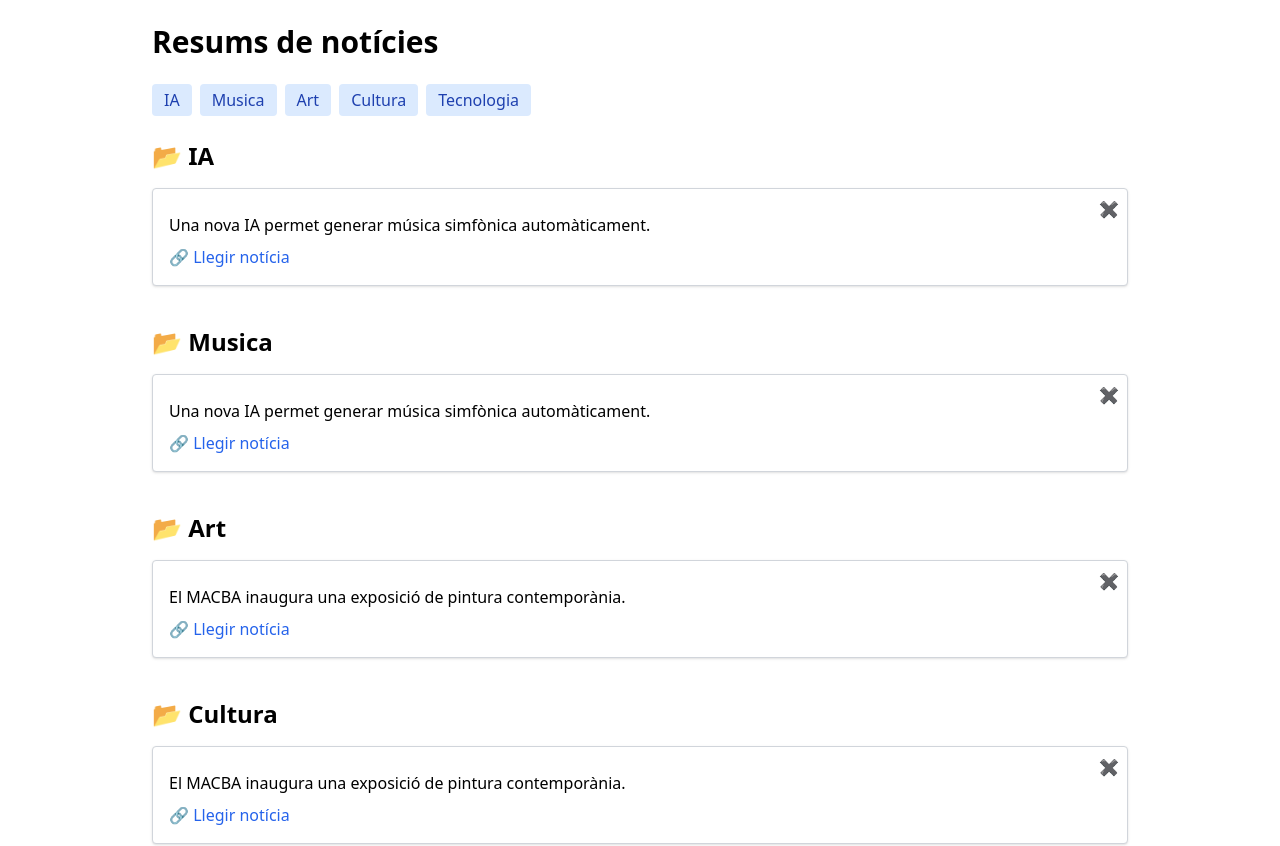
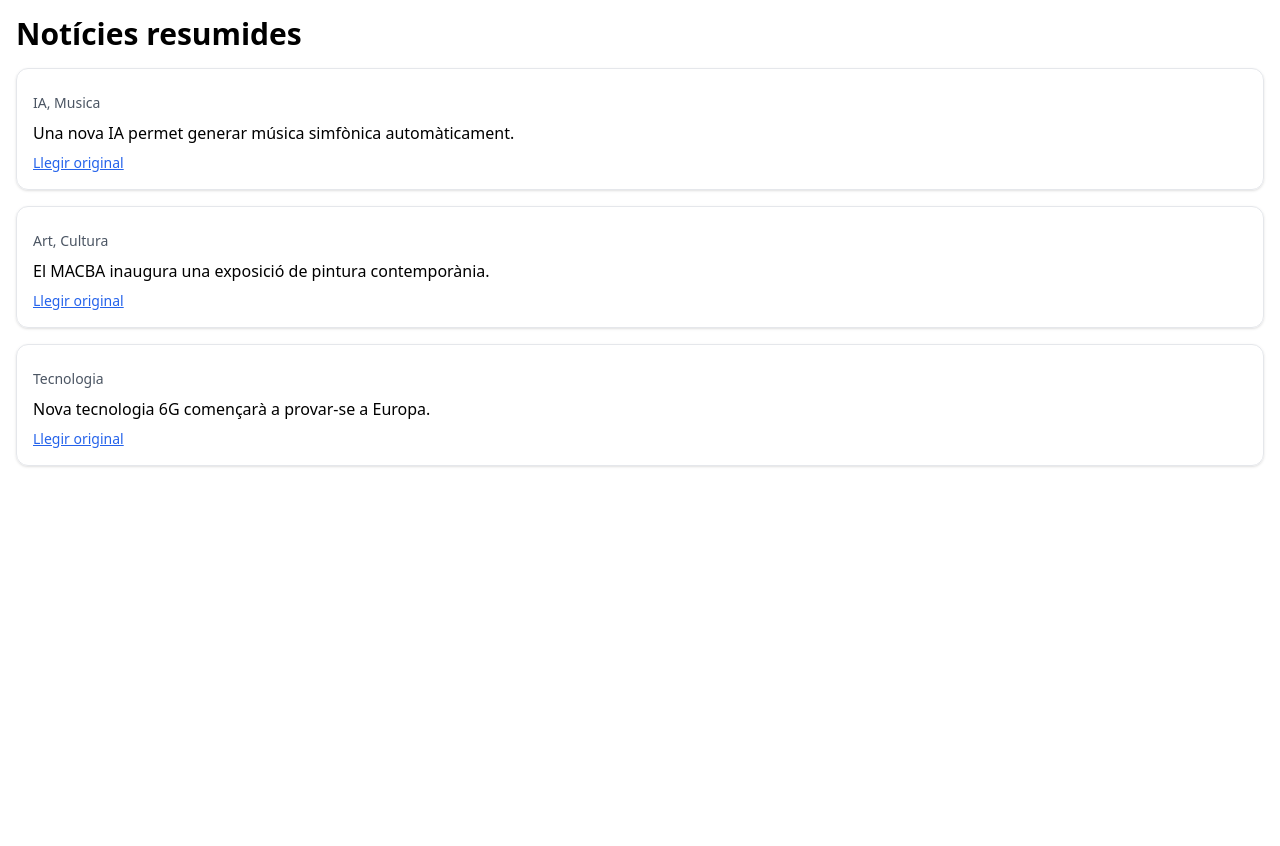
Before and after one commit to Celuloide75/Noticies_ai, a React (Vite) app in the folder web-tailwind/: page / in a window 1280 px wide. Shown: the top 846 px of the page. After the commit the page ends 800 px from the top, so only its background shows below. Built offline with nearby package versions, Linux system fonts and the light colour scheme.

Commit message:
Afegit botó eliminar amb mode admin

```diff
--- a/web-tailwind/src/App.tsx
+++ b/web-tailwind/src/App.tsx
@@ -1,62 +1,47 @@
-import { useEffect, useState } from "react";
-import NoticiaCard from "./components/NoticiaCard";
-
-interface Noticia {
-  titol: string;
-  url: string;
-  resum: string;
-  categories: string[];
-}
+import { useEffect, useState } from 'react';
+import NoticiaCard from './components/NoticiaCard';
 
 function App() {
-  const [noticies, setNoticies] = useState<Noticia[]>([]);
-  const [eliminades, setEliminades] = useState<string[]>([]);
+  const [noticies, setNoticies] = useState([]);
+  const adminMode = new URLSearchParams(window.location.search).get('admin') === '1234';
 
   useEffect(() => {
-    fetch("/resums.json")
+    fetch('/resums.json')
       .then((res) => res.json())
-      .then(setNoticies)
-      .catch((err) => console.error("Error carregant les notícies:", err));
+      .then((data) => setNoticies(data));
   }, []);
 
-  const categoriesDisponibles = Array.from(new Set(noticies.flatMap(n => n.categories)));
+  const handleDelete = async (noticia) => {
+    const confirmat = window.confirm("Segur que vols eliminar aquesta notícia?");
+    if (!confirmat) return;
 
-  const filtraNoEliminades = (noticies: Noticia[]) =>
-    noticies.filter((n) => !eliminades.includes(n.url));
+    const res = await fetch('https://59999288-44ae-490f-a373-51392082f41a-00-399cnfssr9k5m.spock.replit.dev/', {
+      method: 'POST',
+      headers: { 'Content-Type': 'application/json' },
+      body: JSON.stringify({ url: noticia.url }),
+    });
 
-  const handleElimina = (url: string) => {
-    setEliminades([...eliminades, url]);
+    if (res.ok) {
+      setNoticies((prev) => prev.filter((n) => n.url !== noticia.url));
+    } else {
+      alert("❌ Error eliminant la notícia.");
+    }
   };
 
   return (
-    <main className="max-w-5xl mx-auto p-6">
-      <h1 className="text-3xl font-bold mb-6">Resums de notícies</h1>
-
-      <nav className="flex flex-wrap gap-2 mb-6">
-        {categoriesDisponibles.map((cat) => (
-          <a
-            key={cat}
-            href={`#cat-${cat}`}
-            className="bg-blue-100 text-blue-800 px-3 py-1 rounded hover:bg-blue-200"
-          >
-            {cat}
-          </a>
+    <div className="p-4">
+      <h1 className="text-3xl font-bold mb-4">Notícies resumides</h1>
+      <div className="grid gap-4">
+        {noticies.map((noticia, idx) => (
+          <NoticiaCard
+            key={idx}
+            noticia={noticia}
+            adminMode={adminMode}
+            onDelete={handleDelete}
+          />
         ))}
-      </nav>
-
-      {categoriesDisponibles.map((cat) => (
-        <section key={cat} id={`cat-${cat}`} className="mb-10">
-          <h2 className="text-2xl font-semibold mb-4">📂 {cat}</h2>
-          {filtraNoEliminades(noticies.filter(n => n.categories.includes(cat))).length > 0 ? (
-            filtraNoEliminades(noticies.filter(n => n.categories.includes(cat))).map((n, i) => (
-              <NoticiaCard key={i} noticia={n} onElimina={handleElimina} />
-            ))
-          ) : (
-            <p className="text-gray-500">No hi ha notícies disponibles en aquesta categoria.</p>
-          )}
-        </section>
-      ))}
-    </main>
+      </div>
+    </div>
   );
 }
 
--- a/web-tailwind/src/components/NoticiaCard.tsx
+++ b/web-tailwind/src/components/NoticiaCard.tsx
@@ -1,34 +1,28 @@
-interface Props {
-  noticia: {
-    titol: string;
-    resum: string;
-    url: string;
-    categories: string[];
-  };
-  onElimina?: (url: string) => void;
-}
-
-const NoticiaCard = ({ noticia, onElimina }: Props) => (
-  <div className="bg-white border border-gray-300 rounded p-4 mb-4 shadow relative">
+function NoticiaCard({ noticia, adminMode, onDelete }) {
+  return (
+    <div className="border rounded-xl p-4 shadow">
       <h2 className="text-xl font-semibold mb-2">{noticia.titol}</h2>
-    <p className="mb-2">{noticia.resum}</p>
+      <p className="text-sm text-gray-600 mb-2">{noticia.categories?.join(', ')}</p>
+      <p>{noticia.resum}</p>
       <a
         href={noticia.url}
         target="_blank"
         rel="noopener noreferrer"
-      className="text-blue-600 hover:underline"
+        className="block mt-2 text-blue-600 underline text-sm"
       >
-      🔗 Llegir notícia
+        Llegir original
       </a>
-    {onElimina && (
+
+      {adminMode && (
         <button
-        onClick={() => onElimina(noticia.url)}
-        className="absolute top-2 right-2 text-red-600 hover:text-red-800"
+          className="mt-3 text-red-500 text-sm hover:underline"
+          onClick={() => onDelete(noticia)}
         >
-        ✖
+          🗑️ Eliminar
         </button>
       )}
     </div>
   );
+}
 
 export default NoticiaCard;
```
Also changed, not shown: 1 other file (tests, documents, lock files or other folders). Lines whose indentation alone changed are shown as unchanged.
